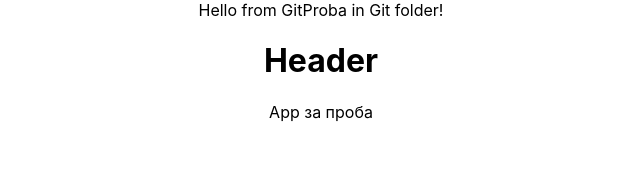
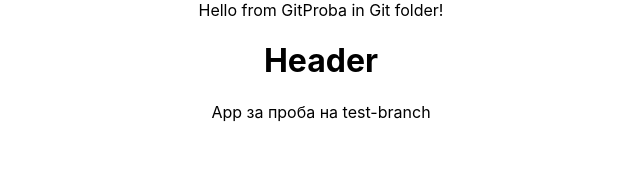
Before and after one commit to Cvetan65/W3SchooolProba, a React (Create React App) app in the folder pactum-verum/: page / in a window 1280 px wide. Shown: the top 172 px of the page, without its empty margins (319-959 px from the left). Built offline with nearby package versions, Linux system fonts and the light colour scheme.

Commit message:
Update App.js

```diff
--- a/pactum-verum/src/App.js
+++ b/pactum-verum/src/App.js
@@ -8,7 +8,7 @@ function App() {
       <div>
         <GitProba/>
          <Header/>
-        App за проба
+        App за проба на test-branch
       </div>
     </div>
   );
```
